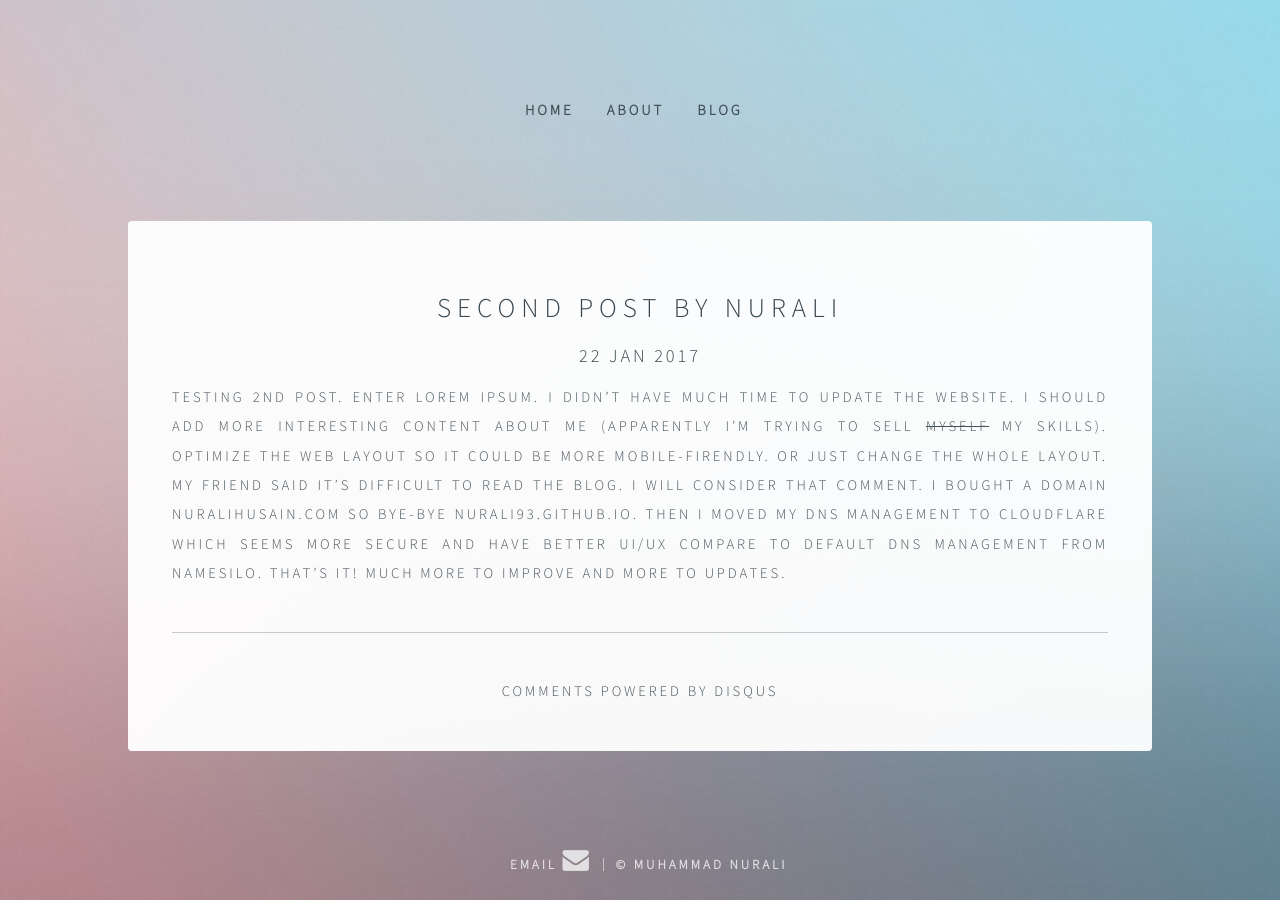
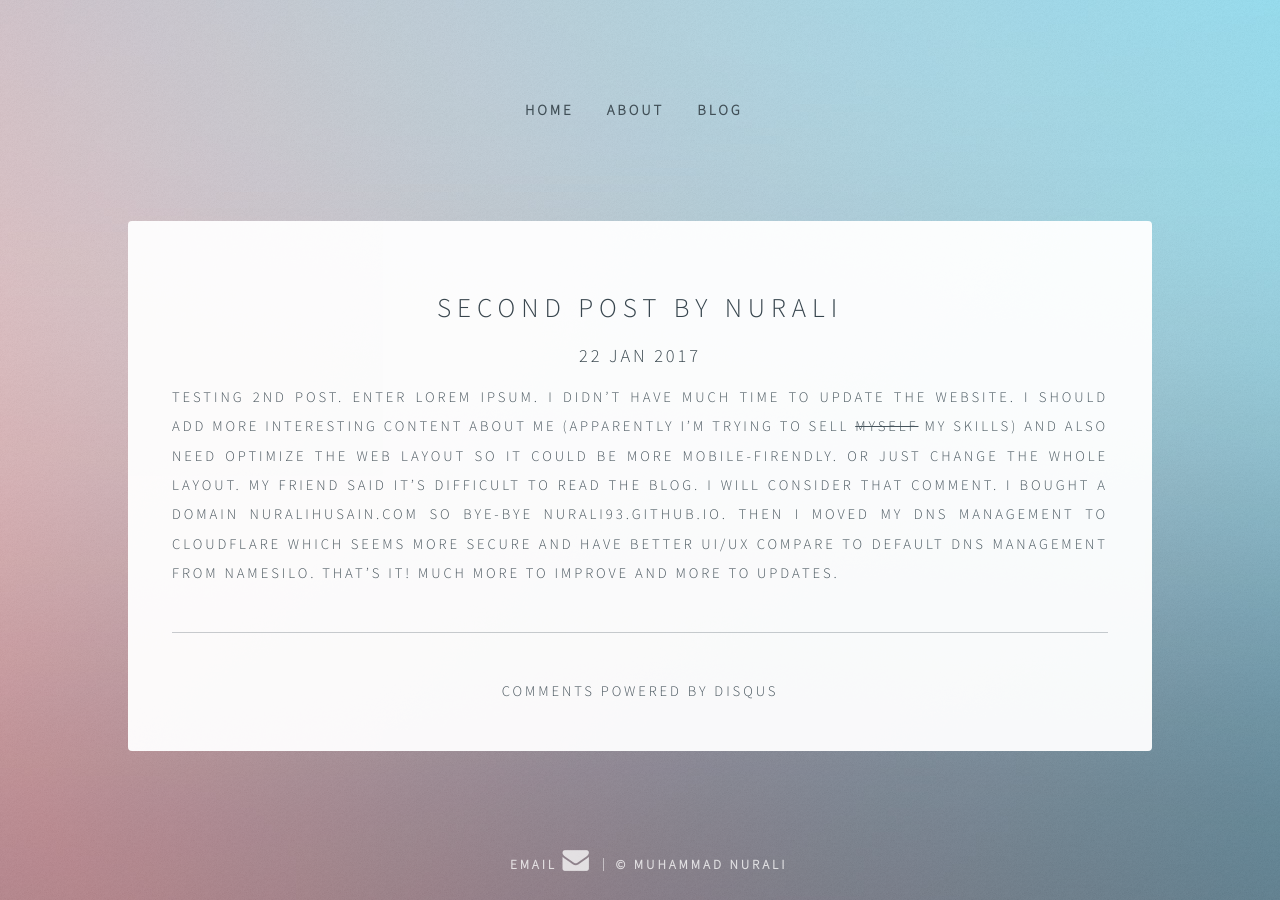
Before and after one commit to nurali93/nurali93.github.io-v1, a Jekyll site: the page built from _posts/2017-01-18-second-post.md, in a window 1280 px wide. Built offline with Jekyll 4.4.1, drawn with Linux system fonts in a browser that asks for light colours; comment, search, counter and statistics services are not loaded.

Commit message:
update 2nd post

```diff
--- a/_posts/2017-01-18-second-post.md
+++ b/_posts/2017-01-18-second-post.md
@@ -5,4 +5,4 @@ date: 2017-01-22 20:30:00 +0800
 published: true
 ---
 
-Testing 2nd post. Enter lorem ipsum. I didn't have much time to update the website. I should add more interesting content about me (apparently I'm trying to sell ~~myself~~ my skills). Optimize the web layout so it could be more mobile-firendly. Or just change the whole layout. My friend said it's difficult to read the blog. I will consider that comment. I bought a domain [nuralihusain.com](http://nuralihusain.com) so bye-bye nurali93.github.io. Then I moved my DNS management to [CloudFlare](https://www.cloudflare.com/) which seems more secure and have better ui/ux compare to default DNS management from [namesilo](https://www.namesilo.com/). That's it! Much more to improve and more to updates.
+Testing 2nd post. Enter lorem ipsum. I didn't have much time to update the website. I should add more interesting content about me (apparently I'm trying to sell ~~myself~~ my skills) and also need optimize the web layout so it could be more mobile-firendly. Or just change the whole layout. My friend said it's difficult to read the blog. I will consider that comment. I bought a domain [nuralihusain.com](http://nuralihusain.com) so bye-bye nurali93.github.io. Then I moved my DNS management to [CloudFlare](https://www.cloudflare.com/) which seems more secure and have better ui/ux compare to default DNS management from [namesilo](https://www.namesilo.com/). That's it! Much more to improve and more to updates.
```
